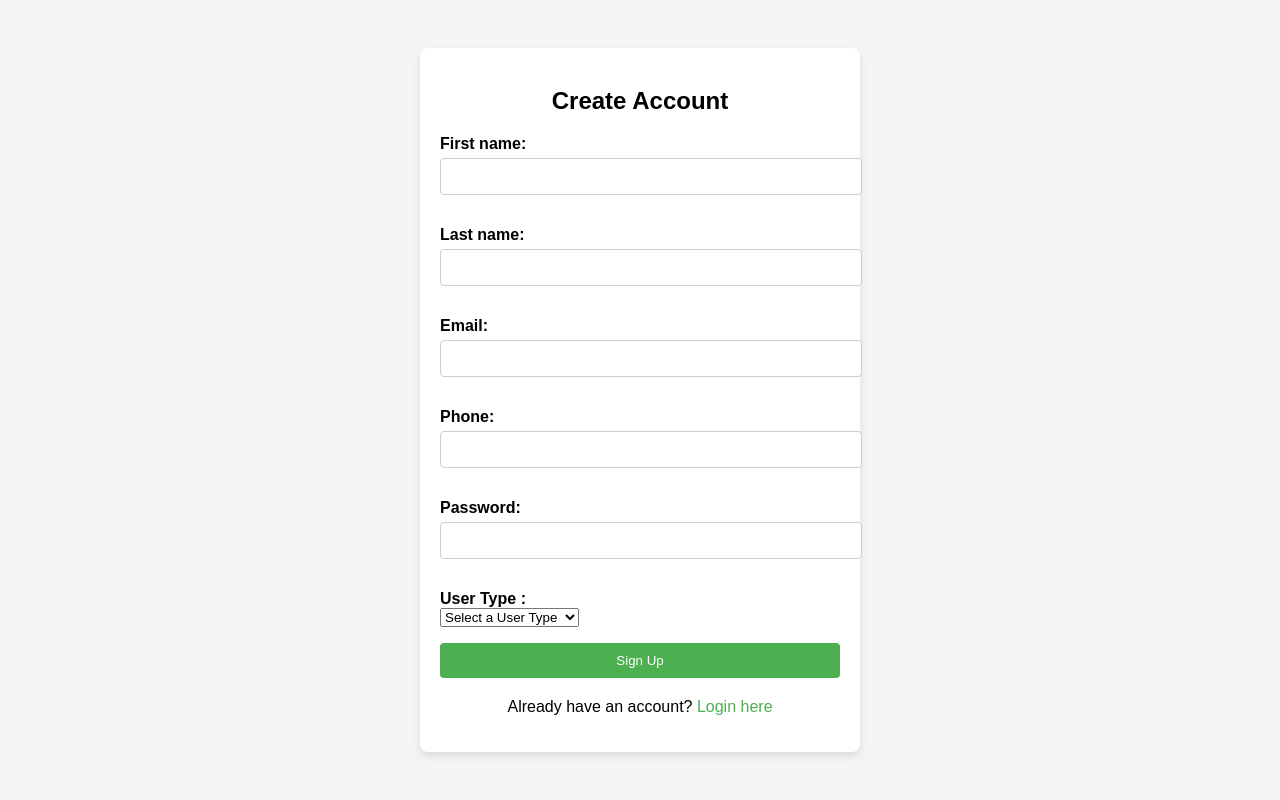
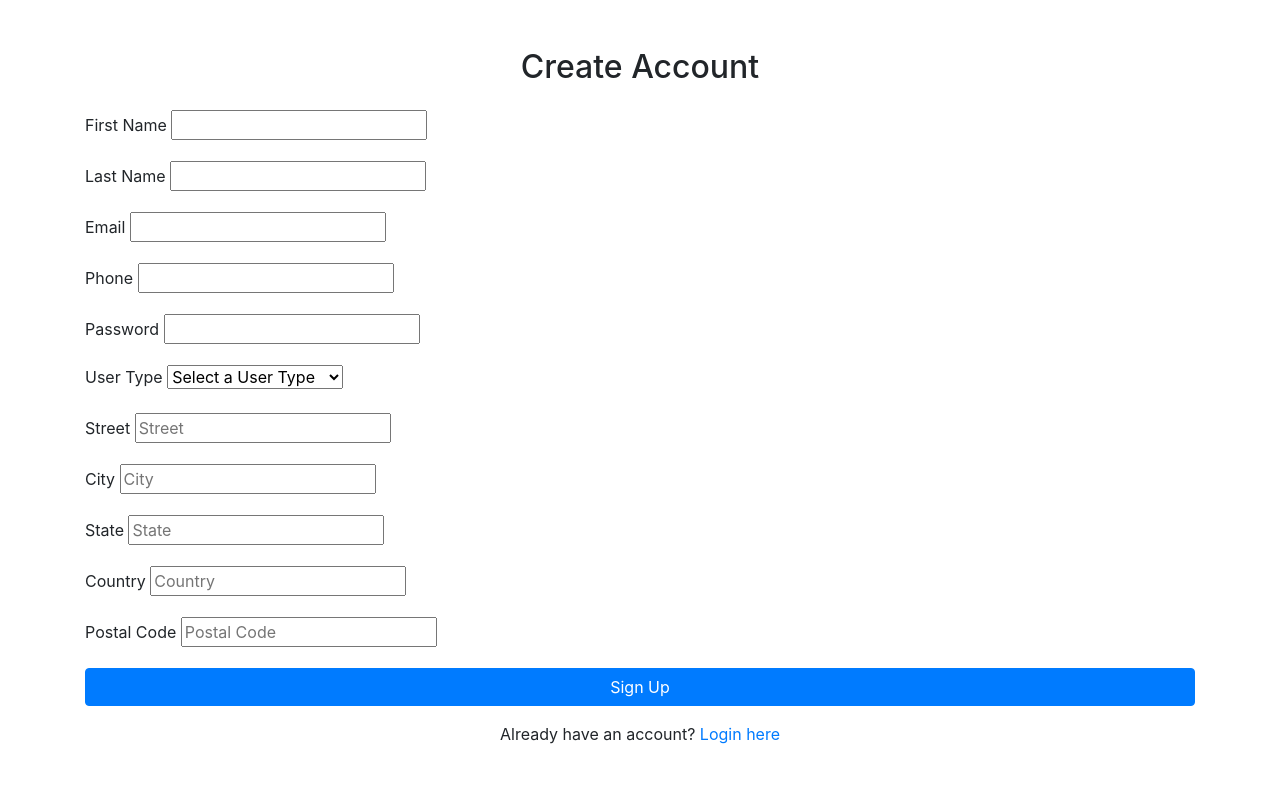
Before and after one commit to mahadi-shakkor/django_Backend_inventory2, a Django app: page /signup/ in a window 1280 px wide. Run offline with Django 5.2, Linux system fonts and the light colour scheme; some libraries are stand-ins or nearby versions.

Commit message:
Sign up Near to close

```diff
--- a/app1/forms.py
+++ b/app1/forms.py
@@ -6,6 +6,7 @@ class LoginForm(forms.Form):
     password = forms.CharField(widget=forms.PasswordInput())
 
 class SignupForm(forms.Form):
+
     first_name = forms.CharField(max_length=100)
     last_name = forms.CharField(max_length=100)
     email = forms.EmailField()
@@ -23,3 +24,8 @@ class SignupForm(forms.Form):
         required=True,
         label=" User Type "
     )
+    street = forms.CharField(max_length=255, required=False, widget=forms.TextInput(attrs={'placeholder': 'Street'}))
+    city = forms.CharField(max_length=100, required=False, widget=forms.TextInput(attrs={'placeholder': 'City'}))
+    state = forms.CharField(max_length=100, required=False, widget=forms.TextInput(attrs={'placeholder': 'State'}))
+    country = forms.CharField(max_length=100, required=False, widget=forms.TextInput(attrs={'placeholder': 'Country'}))
+    postalcode = forms.CharField(max_length=20, required=False, widget=forms.TextInput(attrs={'placeholder': 'Postal Code'}))
--- a/app1/templates/signup.html
+++ b/app1/templates/signup.html
@@ -4,76 +4,98 @@
     <meta charset="UTF-8">
     <meta name="viewport" content="width=device-width, initial-scale=1.0">
     <title>User Signup</title>
-    <style>
-        body {
-            font-family: Arial, sans-serif;
-            background-color: #f4f4f4;
-            display: flex;
-            justify-content: center;
-            align-items: center;
-            height: 100vh;
-            margin: 0;
-        }
-        .signup-container {
-            background-color: white;
-            padding: 20px;
-            border-radius: 8px;
-            box-shadow: 0 4px 8px rgba(0, 0, 0, 0.1);
-            width: 100%;
-            max-width: 400px;
-        }
-        h2 {
-            text-align: center;
-            margin-bottom: 20px;
-        }
-        label {
-            font-weight: bold;
-            display: block;
-            margin-top: 10px;
-        }
-        input[type="text"], input[type="email"], input[type="password"], input[type="tel"] {
-            width: 100%;
-            padding: 10px;
-            margin: 5px 0 15px;
-            border-radius: 4px;
-            border: 1px solid #ccc;
-        }
-        button {
-            width: 100%;
-            padding: 10px;
-            background-color: #4CAF50;
-            color: white;
-            border: none;
-            border-radius: 4px;
-            cursor: pointer;
-        }
-        button:hover {
-            background-color: #45a049;
-        }
-        .form-footer {
-            text-align: center;
-            margin-top: 20px;
-        }
-        .form-footer a {
-            color: #4CAF50;
-            text-decoration: none;
-        }
-    </style>
+    <!-- Add Bootstrap CDN for styling -->
+    <link href="https://stackpath.bootstrapcdn.com/bootstrap/4.5.2/css/bootstrap.min.css" rel="stylesheet">
 </head>
 <body>
 
-    <div class="signup-container">
-        <h2>Create Account</h2>
-        <form method="POST">
-            {% csrf_token %}
-            {{ form.as_p }}
-            <button type="submit">Sign Up</button>
-        </form>
+    <div class="container mt-5">
+        <div class="signup-container">
+            <h2 class="text-center mb-4">Create Account</h2>
 
-        <div class="form-footer">
-            <p>Already have an account? <a href="{% url 'login' %}">Login here</a></p>
+            <!-- Display alert if form has errors -->
+            {% if form.errors %}
+                <div class="alert alert-danger">
+                    <ul>
+                        {% for field in form %}
+                            {% for error in field.errors %}
+                                <li>{{ error }}</li>
+                            {% endfor %}
+                        {% endfor %}
+                    </ul>
+                </div>
+            {% endif %}
+
+            <!-- Form Starts Here -->
+            <form method="POST">
+                {% csrf_token %}
+                <div class="form-group">
+                    <label for="id_first_name">First Name</label>
+                    {{ form.first_name }}
+                </div>
+
+                <div class="form-group">
+                    <label for="id_last_name">Last Name</label>
+                    {{ form.last_name }}
+                </div>
+
+                <div class="form-group">
+                    <label for="id_email">Email</label>
+                    {{ form.email }}
+                </div>
+
+                <div class="form-group">
+                    <label for="id_phone">Phone</label>
+                    {{ form.phone }}
+                </div>
+
+                <div class="form-group">
+                    <label for="id_password">Password</label>
+                    {{ form.password }}
+                </div>
+
+                <div class="form-group">
+                    <label for="id_Choosed_User_Type">User Type</label>
+                    {{ form.Choosed_User_Type }}
+                </div>
+
+                <div class="form-group">
+                    <label for="id_street">Street</label>
+                    {{ form.street }}
+                </div>
+
+                <div class="form-group">
+                    <label for="id_city">City</label>
+                    {{ form.city }}
+                </div>
+
+                <div class="form-group">
+                    <label for="id_state">State</label>
+                    {{ form.state }}
+                </div>
+
+                <div class="form-group">
+                    <label for="id_country">Country</label>
+                    {{ form.country }}
+                </div>
+
+                <div class="form-group">
+                    <label for="id_postalcode">Postal Code</label>
+                    {{ form.postalcode }}
+                </div>
+
+                <button type="submit" class="btn btn-primary w-100">Sign Up</button>
+            </form>
+
+            <div class="form-footer text-center mt-3">
+                <p>Already have an account? <a href="{% url 'login' %}">Login here</a></p>
+            </div>
         </div>
     </div>
 
+    <!-- Add Bootstrap JS for functionality -->
+    <script src="https://code.jquery.com/jquery-3.5.1.slim.min.js"></script>
+    <script src="https://cdn.jsdelivr.net/npm/@popperjs/core@2.5.2/dist/umd/popper.min.js"></script>
+    <script src="https://stackpath.bootstrapcdn.com/bootstrap/4.5.2/js/bootstrap.min.js"></script>
 </body>
 </html>
--- a/app1/views.py
+++ b/app1/views.py
@@ -59,54 +59,89 @@ def login_view(request):
 
     return render(request, 'login.html', {'form': form})
 from .models import Location
+from django.db import IntegrityError
+from django.shortcuts import render, redirect
+from .forms import SignupForm
+from .models import User, Location
+
+from django.db import IntegrityError
+from django.shortcuts import render, redirect
+from .forms import SignupForm
+from .models import User, Location
+
 def signup(request):
     if request.method == 'POST':
         form = SignupForm(request.POST)
         if form.is_valid():
-            # Process the form data and save it (e.g., create user or store data)
+            # Process the form data
             first_name = form.cleaned_data['first_name']
             last_name = form.cleaned_data['last_name']
             email = form.cleaned_data['email']
             phone = form.cleaned_data['phone']
             password = form.cleaned_data['password']
-            user_choice = form.cleaned_data['Choosed_User_Type']  # Corrected field name
+            user_choice = form.cleaned_data['Choosed_User_Type']
 
-            # Here, you could save the user in the database or perform further actions
+            # Check if the email already exists in the User model
+            if User.objects.filter(email=email).exists():
+                # If email exists, show an error message and prevent saving
+                form.add_error('email', 'This email address is already registered.')
+                return render(request, 'signup.html', {'form': form})
 
-            print(f"Saving user: {user_choice}, {first_name}, {last_name}, {email}, {phone}, {password}")
+            # Otherwise, proceed to save the new user
+            A = ""
+            F = ""
+            C = ""
 
+            if user_choice == "a":
+                A += user_choice
+            elif user_choice == "f":
+                F += user_choice
+            else:
+                C += user_choice
+
+            # Location details (you can adjust this as needed)
             location = Location(
-
-            latitude=12.9716,
-            longitude=77.5946,
-            street="MG Road",
-            city="Bangalore",
-            state="Karnataka",
-            country="India",
-            postalcode="560001",
-            altitude=920,
-            timezone="Asia/Kolkata"
+                latitude=12.9716,
+                longitude=77.5946,
+                street="MG Road",
+                city="Bangalore",
+                state="Karnataka",
+                country="India",
+                postalcode="560001",
+                altitude=920,
+                timezone="Asia/Kolkata"
             )
             location.save()
+
+            # Create a new User object and save it
             user = User(
-            name=first_name +" "+ last_name,
-            email=email,
-            password=password,
-            f="Y",  # Example value
-            s="N",  # Example value
-            n="Y",  # Example value
-            w="N",  # Example value
-            c="Y",  # Example value
-            d="N",  # Example value
-            r="Y",  # Example value
-            a="N",  # Example value
-            location=location
+                name=first_name + " " + last_name,
+                email=email,
+                password=password,
+                f=F,
+                s="",
+                n="",
+                w="",
+                c=C,
+                d="",
+                r="",
+                a=A,
+                location=location
             )
 
-        # Save the User instance
-            user.save()
-            # Redirect to a success page or login page
-            return redirect('login')  # Assuming you have a 'login' route
+            try:
+                user.save()  # Save the user to the database
+                A = ""
+                F = ""
+                C = ""
+
+                # Redirect to a success page or login page
+                return redirect('login')  # Assuming you have a 'login' route
+
+            except IntegrityError as e:
+                # Catch any database errors related to unique constraints or other issues
+                form.add_error(None, f"An error occurred while saving your account: {str(e)}")
+                return render(request, 'signup.html', {'form': form})
 
     else:
         form = SignupForm()
--- a/git.txt
+++ b/git.txt
@@ -3,7 +3,7 @@ Push Subsequent Changes: After making changes to your project, stage, commit, an
 bash
 Copy code
 git add .
-git commit -m "Success fully save signup data in database"
+git commit -m "Sign up Near to close "
 git push origin main
 
 
--- a/myproject/settings.py
+++ b/myproject/settings.py
@@ -31,6 +31,7 @@ ALLOWED_HOSTS = []
 # Application definition
 
 INSTALLED_APPS = [
+    'widget_tweaks',
     'app1',
     'django.contrib.admin',
     'django.contrib.auth',
```
